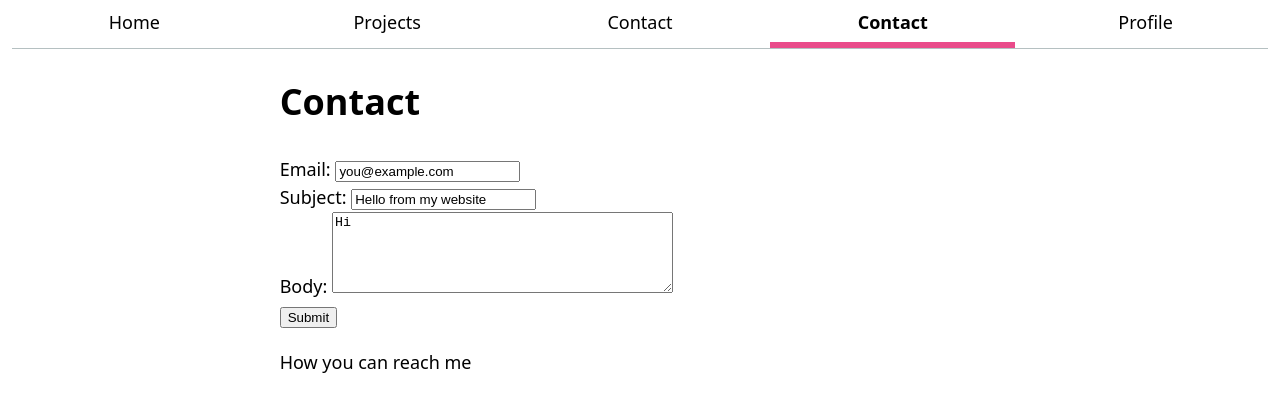
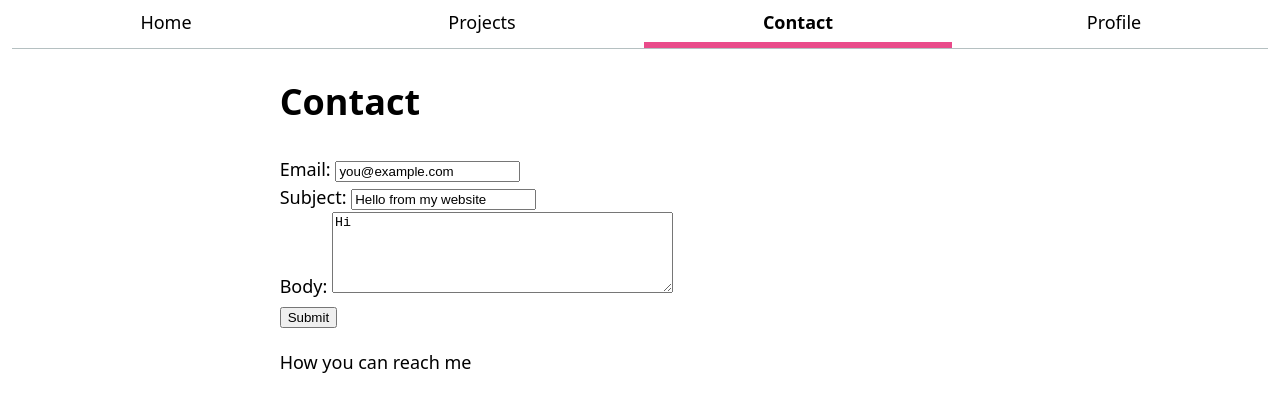
Before and after one commit to BrightonLiu-zZ/portfolio, a plain HTML site: page contact/index.html in a window 1280 px wide. Drawn offline with Linux system fonts and the light colour scheme.

Commit message:
Update index.html

```diff
--- a/contact/index.html
+++ b/contact/index.html
@@ -11,7 +11,6 @@
     <nav aria-label="Primary">
         <a href="../">Home</a>
         <a href="../projects/">Projects</a>
-        <a href="../contact/">Contact</a>
         <a href="../contact/" class="current">Contact</a>
         <a href="../profile/">Profile</a>
     </nav>
```
